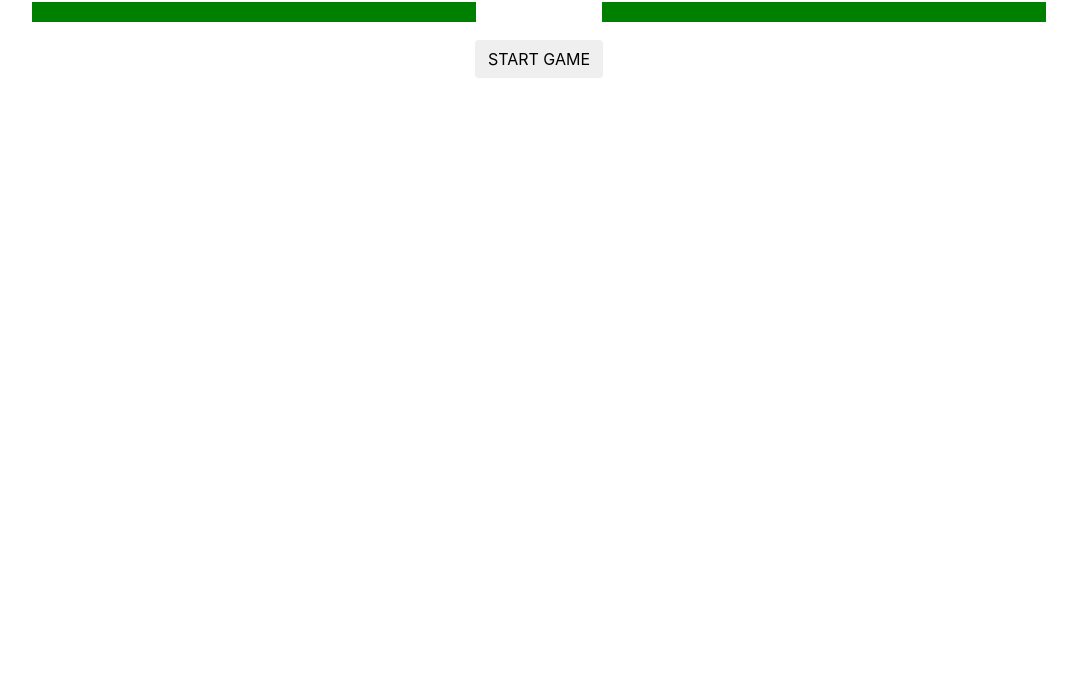
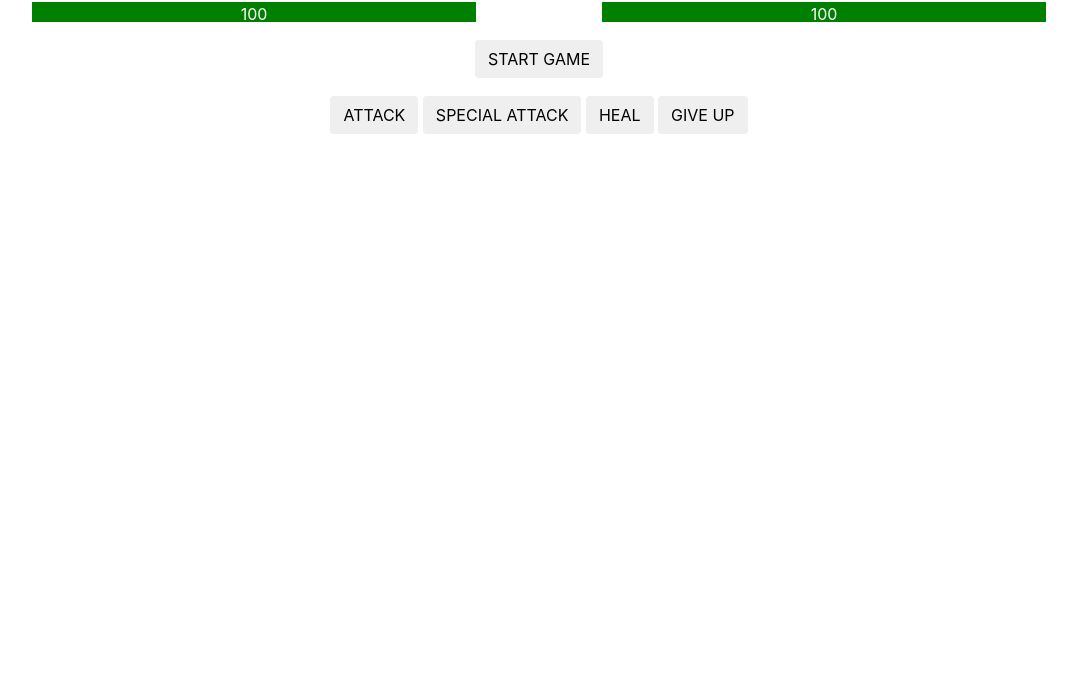
Before and after one commit to Fneim/MonsterSlayer, a plain HTML site: page index.html in a window 1280 px wide. Shown: the part 112-800 px from the top of the page, without its empty margins (101-1178 px from the left). Drawn offline with nearby package versions, Linux system fonts and the light colour scheme.

Commit message:
attack, special attack, heal logic, and log logic complete.

```diff
--- a/index.html
+++ b/index.html
@@ -7,37 +7,53 @@
     <link rel="stylesheet" href="public/index.css" />
   </head>
   <body>
-    <div class="container">
+    <div id="game" class="container">
       <div class="row">
         <div class="col">
           <h1 class="text-center">YOU</h1>
           <div class="py-2 px-5">
-            <div class="healthbar text-center"></div>
+            <div class="healthbar text-center text-white">
+            {{ playerHealth }}
+          </div>
           </div>
         </div>
         <div class="col">
           <h1 class="text-center">MONSTER</h1>
           <div class="py-2 px-5">
-            <div class="healthbar text-center"></div>
+            <div class="healthbar text-center text-white">
+              {{monsterHealth }}
+          </div>
           </div>
         </div>
       </div>
 
       <div class="row">
         <div class="col text-center">
-          <button id="start-game" class="btn" v-bind:class="">START GAME</button>
+          <button id="start-game" class="btn" v-on:class="">START GAME</button>
         </div>
       </div>
 
-      <div class="row d-none">
+      <section class="row">
         <div class="col text-center p-2">
-          <button id="attack" class="btn">ATTACK</button>
-          <button id="special-attack" class="btn">SPECIAL ATTACK</button>
-          <button id="heal" class="btn">HEAL</button>
-          <button id="give-up" class="btn">GIVE UP</button>
+          <button v-on:click="attackMonster" id="attack" class="btn">ATTACK</button>
+          <button v-on:click="specialAttack" id="special-attack" class="btn">SPECIAL ATTACK</button>
+          <button v-on:click="heal" id="heal" class="btn">HEAL</button>
+          <button v-on:click="giveUp" id="give-up" class="btn">GIVE UP</button>
+
         </div>
-      </div>
+      </section>
+
+      <section class="row">
+        <div id="log">
+          <ul>
+            <li v-for="move in moves">
+              {{ move.msg }}
+            </li>
+          </ul>
+        </div>
+      </section>
     </div>
+
 
     <script src="https://cdn.jsdelivr.net/npm/vue@2.5.17/dist/vue.js"></script>
     <script src="public/index.js"></script>
--- a/public/index.js
+++ b/public/index.js
@@ -1,8 +1,57 @@
 new Vue({
-  el: "#start-game",
+  el:"#start-game",
+  data: {
+    displayNone: "d-none",
+    displayBlock: "d-block"
+  }
+});
+
+new Vue({
+  el: "#game",
   data: {
     text: "hello",
-    isActive: false,
-    hasError: false
+    playerHealth: 100,
+    monsterHealth: 100,
+    moves: [
+    ]
+  },
+  methods: {
+    attackMonster: function () {
+      if (this.playerHealth <= 0) {
+        alert("You lose!");
+      } else if (this.monsterHealth <= 0) {
+        alert("You won!");
+      }
+      var playerAttack = Math.ceil(Math.random() * 16);
+      var monsterAttack = Math.ceil(Math.random() * 16);
+      this.monsterHealth = this.monsterHealth - playerAttack;
+      this.playerHealth = this.playerHealth - monsterAttack;
+      this.moves.push({ msg: "Player attacked Monster for " + playerAttack });
+      this.moves.push({ msg: "Monster attacked Player for " + monsterAttack });
+    },
+
+    specialAttack: function() {
+      var specialAttackMove = 20;
+      var monsterAttack = Math.ceil(Math.random() * 16);
+      this.playerHealth = this.playerHealth - monsterAttack;
+      this.monsterHealth = this.monsterHealth - specialAttackMove;
+      this.moves.push({ msg: "Player attacked Monster for " + specialAttackMove },
+      { msg: "Monster attacked Player for " + monsterAttack });
+
+    },
+
+    heal: function() {
+      var numHeal = Math.ceil(Math.random() * 16);
+      if (this.playerHealth < 100 && numHeal + this.playerHealth < 100) {
+        this.playerHealth = this.playerHealth + numHeal;
+        this.moves.push({ msg: "Player healed Monster for " + numHeal });
+      }
+    },
+
+    giveUp: function() {
+      this.playerHealth = 100;
+      this.monsterHealth = 100;
+      this.moves = [];
+    }
   }
 });
```
